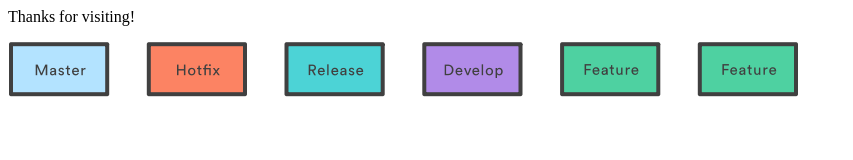
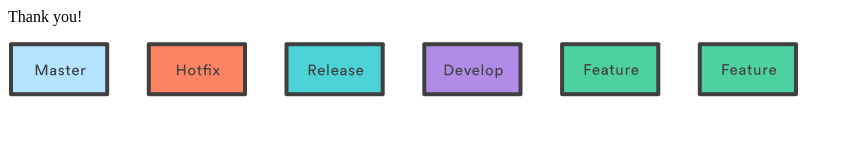
Before and after one commit to ao2367/laughing-octo-invention, a plain HTML site: page index.html in a window 1280 px wide. Shown: the top 160 px of the page, without its empty margins (0-853 px from the left). Drawn offline with Linux system fonts and the light colour scheme.

Commit message:
Tinkering

```diff
--- a/index.html
+++ b/index.html
@@ -4,7 +4,7 @@
         <title>My website!</title>
     </head>
     <body>
-        <p>Thanks for visiting!</p>
+        <p>Thank you!</p>
         <img src="./git-branches.png">
     </body>
 </html>
```
